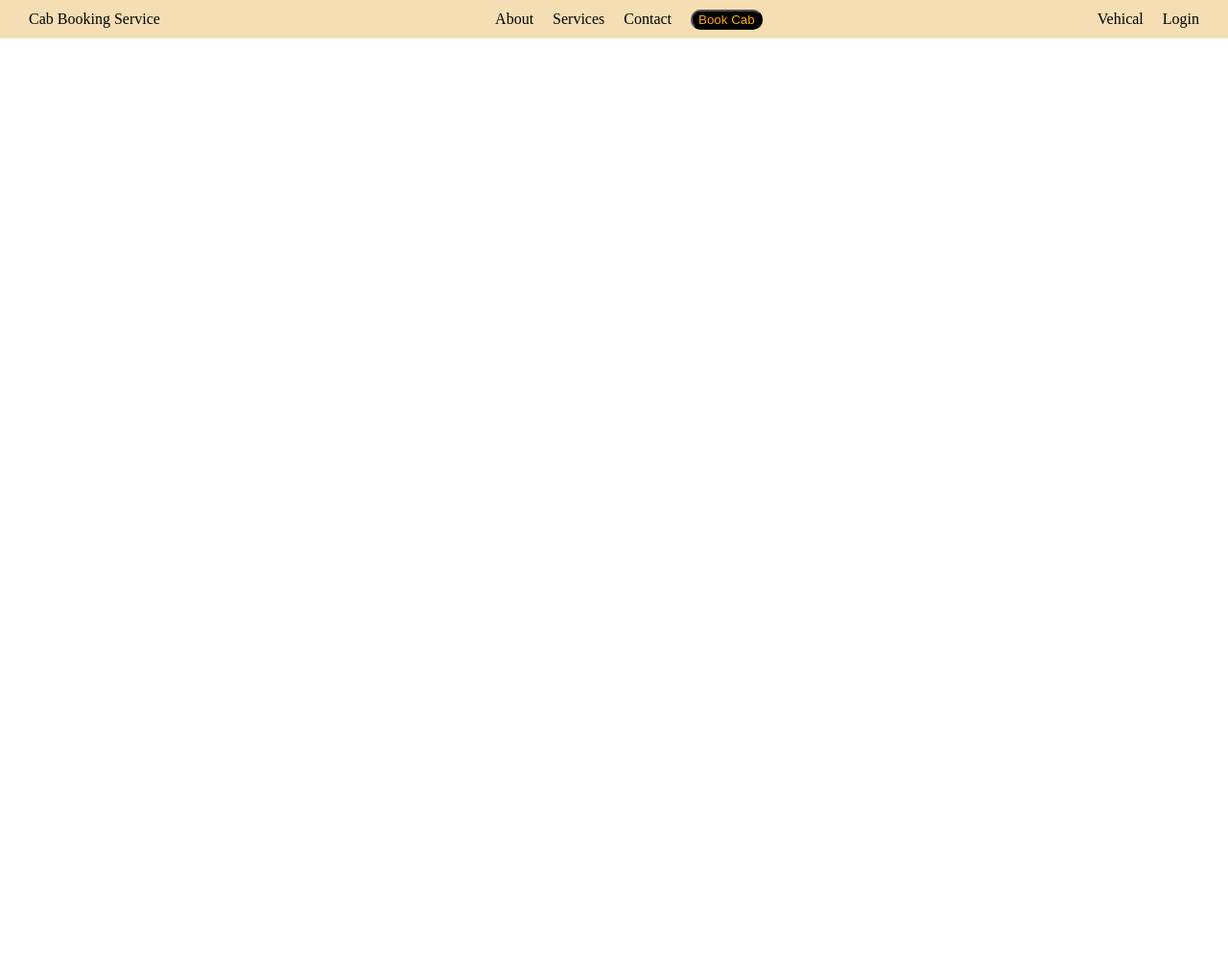
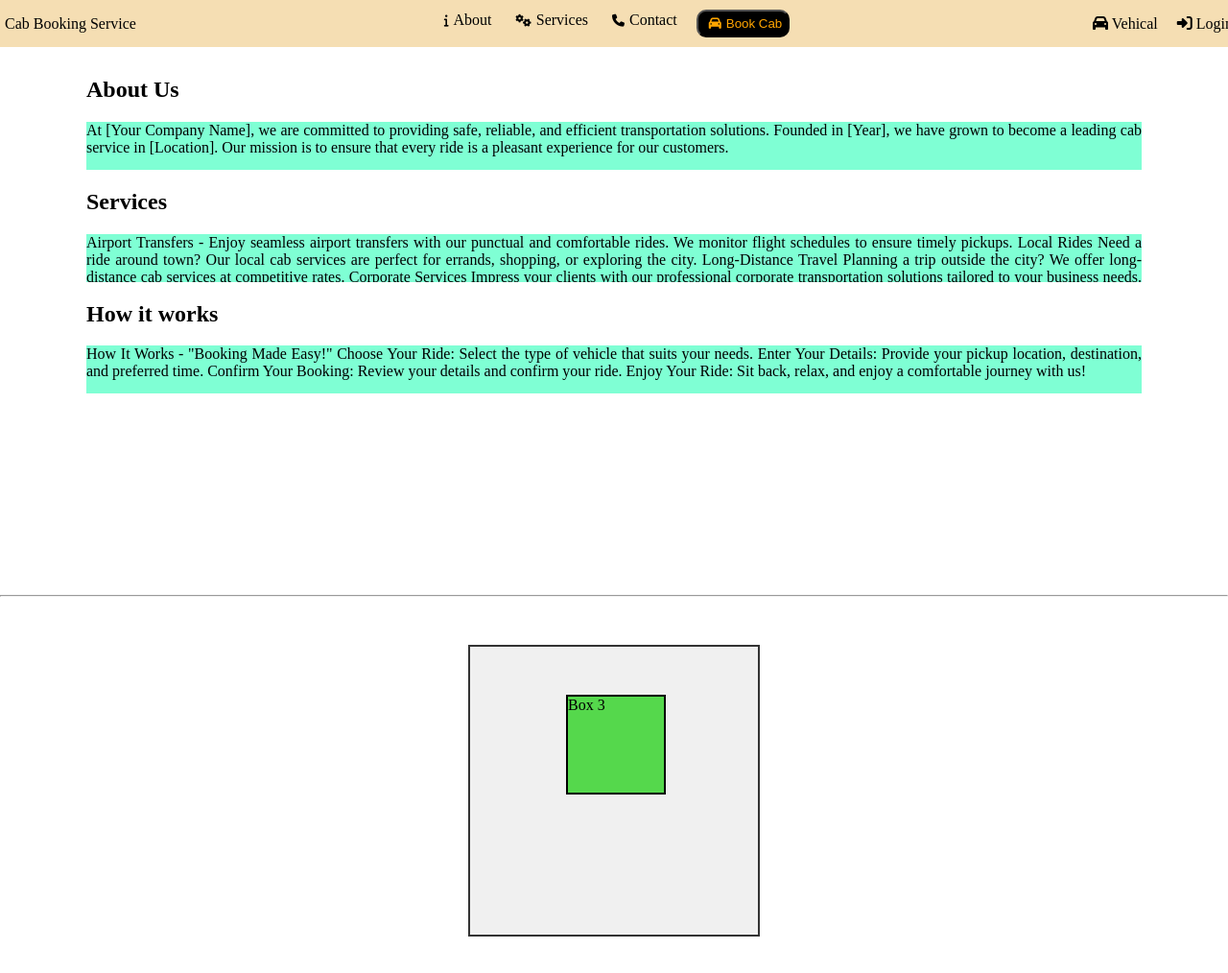
Before and after one commit to Pateldeep760/web, a plain HTML site: page Navbar1.html in a window 1280 px wide. Shown: the whole page at 96% size. Before the commit the page ends 800 px from the top, so only its background shows below. Drawn offline with Linux system fonts and the light colour scheme.

Commit message:
navbar with sticky with display

```diff
--- /dev/null
+++ b/Navbar.css
@@ -0,0 +1,120 @@
+body{
+    margin: 0px;
+}
+
+.header{
+    background-color: wheat;
+    position: fixed;
+    top: 0px;
+    width: 100%;
+    color: black;
+    display: flex;
+    justify-content: space-between;
+    padding: 10px 5px;
+    align-items: center;
+    list-style: none;
+
+
+    li{
+        cursor: pointer;
+    }
+
+
+    .center{
+        display: flex;
+        gap: 20px;
+
+
+        li{
+
+            i{
+                font-size: small;
+                margin: 5px;
+            }
+        }
+
+
+
+        .btn1{
+            background-color: black;
+            color: orange;
+            border-radius: 10px;
+
+        }
+    }
+
+    .right{
+        display: flex;
+        align-items: center;
+        gap: 20px;
+    }
+}
+
+.content{
+    height: 500px;
+    padding: 20px 50px;
+    margin: 40px;
+
+    p{
+        text-align: justify;
+        background-color: aquamarine;
+        width: 100%;
+        height: 50px;
+        overflow: auto;
+    }
+
+    .sticky1{
+        position: sticky;
+        top: 50px;
+    }
+
+    .sticky2{
+        position: sticky;
+        top: 80px;
+    }
+
+    .sticky3{
+        position: sticky;
+        top: 110px;
+    }
+}
+
+.container{
+    position: relative;
+    width: 300px;
+    height: 300px;
+    background-color: #f0f0f0;
+    margin: 50px auto;
+    border: 2px solid #333;
+}
+
+.box1{
+    position: absolute;
+    width: 100px;
+    height: 100px;
+    background-color: #d84c4c;
+    border: 2px solid black;
+    top: 50px;
+    left: 100px;
+    z-index: 1;
+}
+.box2{
+    position: absolute;
+    width: 100px;
+    height: 100px;
+    background-color: #d8ba4c;
+    border: 2px solid black;
+    top: 50px;
+    left: 100px;
+    z-index: 2;
+}
+.box3{
+    position: absolute;
+    width: 100px;
+    height: 100px;
+    background-color: #55d84c;
+    border: 2px solid black;
+    top: 50px;
+    left: 100px;
+    z-index: 3;
+}
--- a/Navbar1.css
+++ /dev/null
@@ -1,34 +0,0 @@
-body{
-    margin: 0;
-}
-
-.header{
-    background-color: wheat;
-    color: black;
-    display: flex;
-    justify-content: space-between;
-    padding: 0 30px;
-    align-items: center;
-    list-style: none;
-    line-height: 40px;
-
-    .center{
-        display: flex;
-        gap: 20px;
-
-
-
-        .btn1{
-            background-color: black;
-            color: orange;
-            border-radius: 10px;
-
-        }
-    }
-
-    .right{
-        display: flex;
-        align-items: center;
-        gap: 20px;
-    }
-}
--- a/Navbar1.html
+++ b/Navbar1.html
@@ -4,7 +4,7 @@
     <meta charset="UTF-8">
     <meta name="viewport" content="width=device-width, initial-scale=1.0">
     <link rel="stylesheet" href="https://cdnjs.cloudflare.com/ajax/libs/font-awesome/6.7.2/css/all.min.css" integrity="sha512-Evv84Mr4kqVGRNSgIGL/F/aIDqQb7xQ2vcrdIwxfjThSH8CSR7PBEakCr51Ck+w+/U6swU2Im1vVX0SVk9ABhg==" crossorigin="anonymous" referrerpolicy="no-referrer" />
-    <link rel="stylesheet" href="./Navbar1.css"/>
+    <link rel="stylesheet" href="./Navbar.css"/>
     <title>Navbar1</title>
 </head>
 <body>
@@ -14,19 +14,48 @@
 
         </div>
         <div class="center">
-            <li>About</li>
-            <li>Services</li>
-            <li>Contact</li>
+            <li><i class="fa-solid fa-info"></i>About</li>
+            <li><i class="fa-solid fa-gears"></i>Services</li>
+            <li><i class="fa-solid fa-phone"></i>Contact</li>
             <li>
-                <button class="btn1">Book Cab</button>
+                <button class="btn1"> <i class="fa-solid fa-car"></i>Book Cab</button>
             </li>
 
         </div>
         <div class="right">
-            <li>Vehical</li>
-            <li>Login</li>
+            <li><i class="fa-solid fa-car"></i> Vehical</li>
+            <li><i class="fa-solid fa-right-to-bracket"></i> Login</li>
 
         </div>
     </div>
-</body>
+    <div class="content">
+        <div class="sticky1"><h2>About Us</h2> </div>
+        <P>At [Your Company Name], we are committed to providing safe, reliable, and efficient transportation solutions. Founded in [Year],
+            we have grown to become a leading cab service in [Location].
+            Our mission is to ensure that every ride is a pleasant experience for our
+            customers.</P>
+
+        <div class="sticky2"><h2>Services</h2></div>
+        <p>Airport Transfers - Enjoy seamless airport transfers with our punctual and comfortable rides. We monitor flight schedules to ensure timely pickups.
+            Local Rides Need a ride around town? Our local cab services are perfect for errands, shopping, or exploring the city.
+            Long-Distance Travel Planning a trip outside the city? We offer long-distance cab services at competitive rates.
+            Corporate Services Impress your clients with our professional corporate transportation solutions tailored to your business needs.
+            Special Events Whether it’s a wedding, party, or any special occasion, we provide customized transportation solutions to make your event memorable.</p>
+
+        <div class="sticky3"><h2>How it works</h2></div>
+        <p>How It Works - "Booking Made Easy!"
+            Choose Your Ride: Select the type of vehicle that suits your needs.
+            Enter Your Details: Provide your pickup location, destination, and preferred time.
+            Confirm Your Booking: Review your details and confirm your ride.
+            Enjoy Your Ride: Sit back, relax, and enjoy a comfortable journey with us!</p>
+
+
+        </div>
+    <hr/>
+    <div class="container">
+            <div class="box1">Box 1</div>
+            <div class="box2">Box 2</div>
+            <div class="box3">Box 3</div>
+    </div>
+    </body>
 </html>
```
